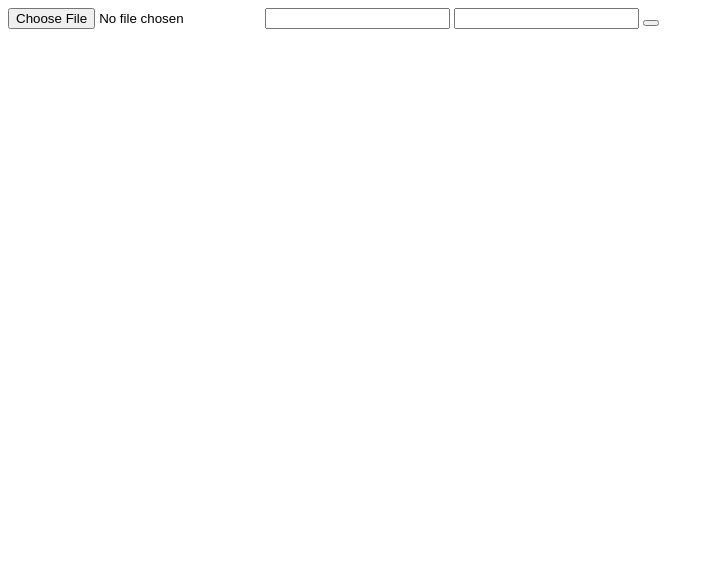
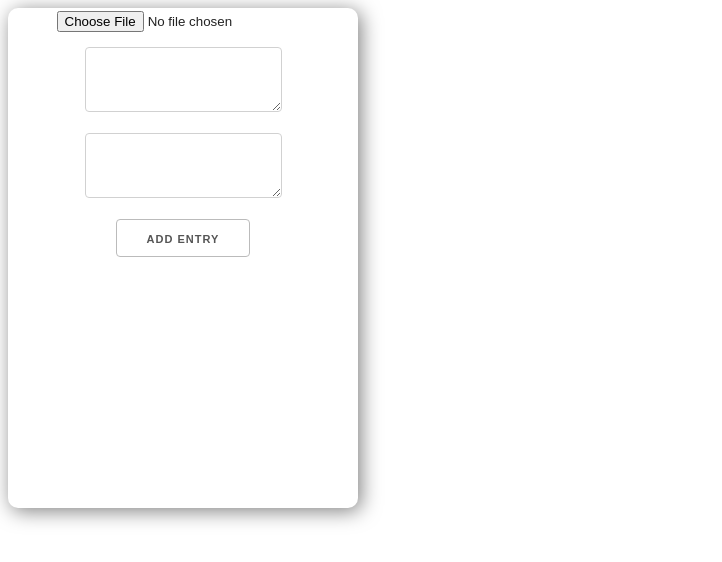
Before and after one commit to ANGSHUK1/NTUHackathon, a website: page frontend/createNew.html in a window 1280 px wide. Shown: the whole page, without its empty margins (0-722 px from the left). Drawn offline with nearby package versions, Linux system fonts and the light colour scheme.

Commit message:
A LOtOFSTUFF

```diff
--- a/frontend/createNew.html
+++ b/frontend/createNew.html
@@ -2,18 +2,22 @@
 <html lang="en" dir="ltr">
   <head>
     <meta charset="utf-8">
-    <title></title>
+    <title>Add Entry</title>
+    <link rel="stylesheet" type="text/css" href="https://cdnjs.cloudflare.com/ajax/libs/skeleton/2.0.4/skeleton.css">
+    <link rel="stylesheet" type="text/css" media="screen" href="main.css" />
   </head>
   <body>
+    <div class="container row card">
     <form id="form-id"
       action='http://localhost:3000/api/create'
       method='post'
       encType="multipart/form-data">
-    <input type="file" name="image">
-    <input type="text" name="address">
-    <input type="text" name="description">
-    <button onclick="callit()">
+    <input type="file" name="image" accept="image/*"><br>
+    <textarea name="address"></textarea><br>
+    <textarea name="description"></textarea><br>
+    <button onclick="callit()">Add Entry</button>
   </form>
+</div>
   </body>
   <script type="text/javascript">
   function callit(){
--- a/frontend/main.css
+++ b/frontend/main.css
@@ -1,5 +1,9 @@
 .container{
     text-align: center;
+}
+.row{
+    margin: auto;
+    padding: 0 auto;
 }
 
 .card{
```
Also changed, not shown: api/routes.js (+7 -3 lines), frontend/home.html (+3 -0 lines), frontend/main.js (+23 -20 lines).
